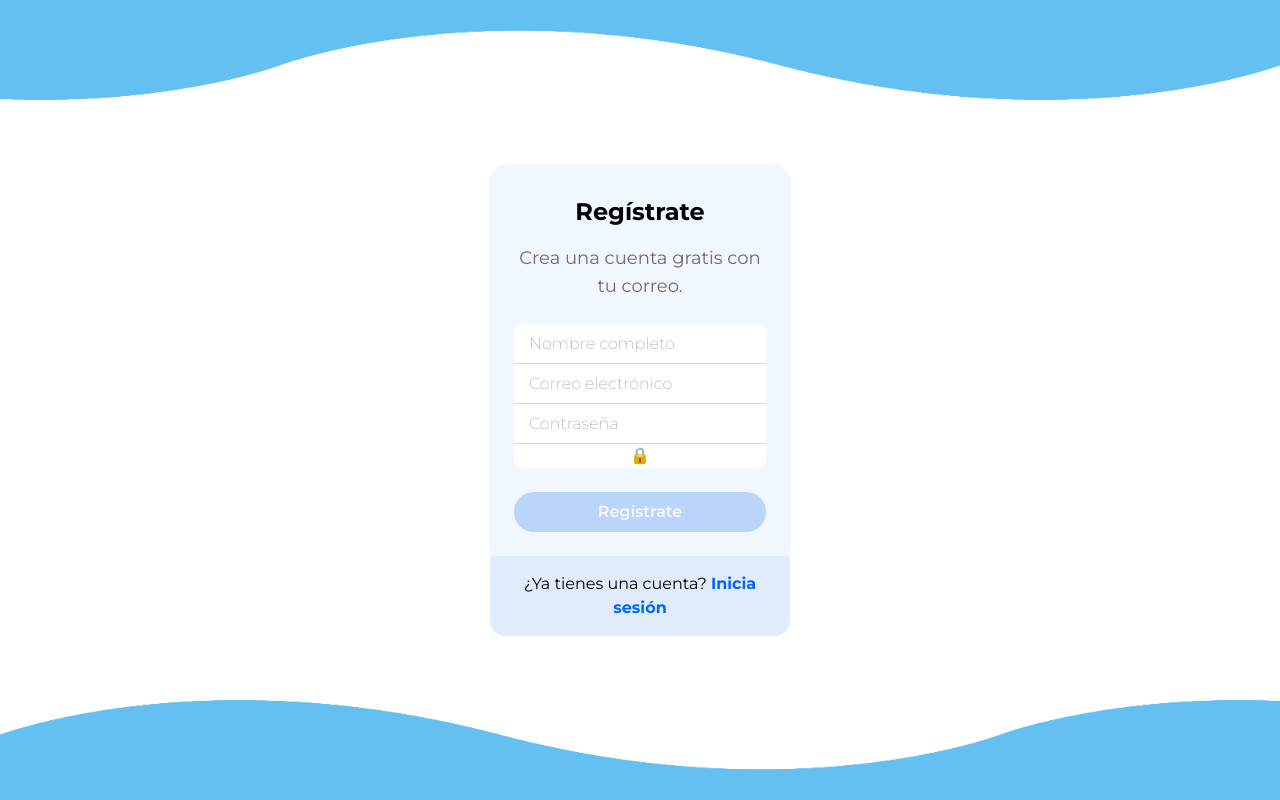
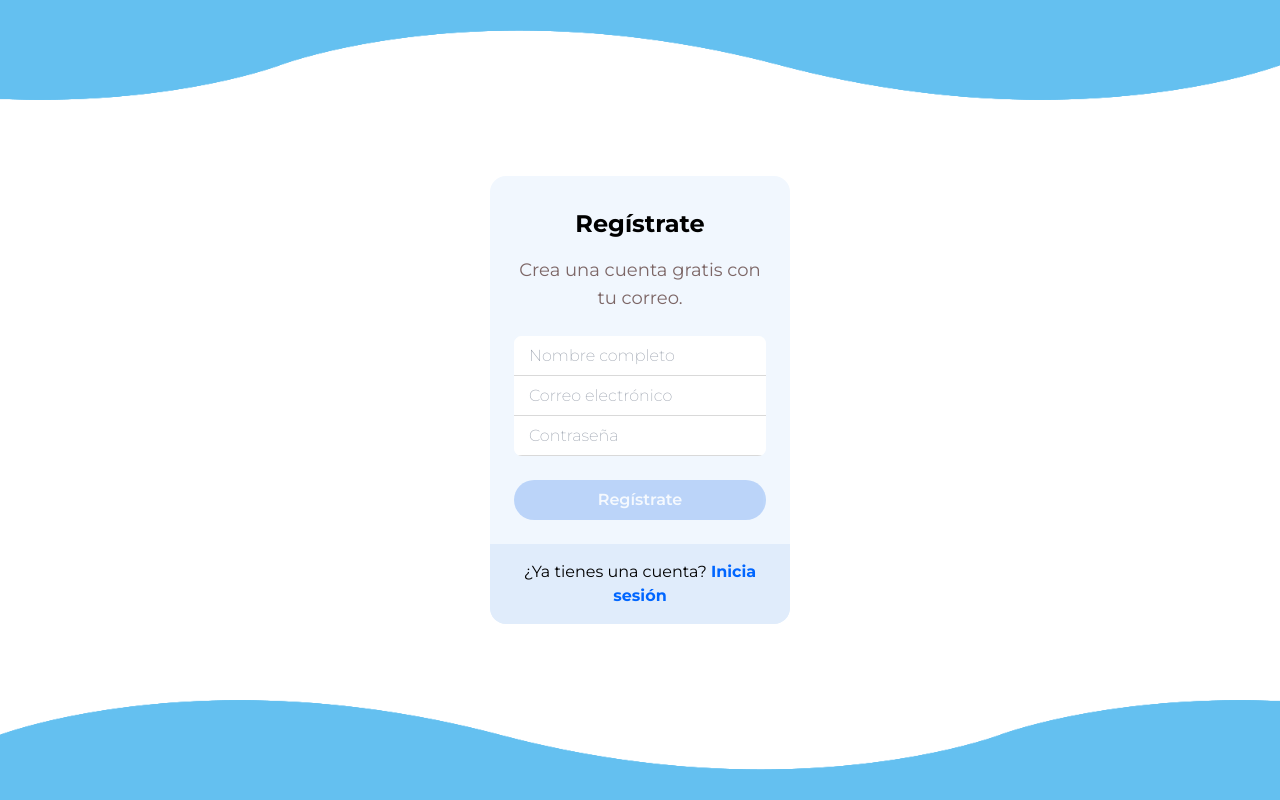
Before and after one commit to alanvviera/DentalSystem, a Next.js app: page /signup in a window 1280 px wide. Built offline with nearby package versions, Linux system fonts and the light colour scheme.

Commit message:
password field toggle removal in signup

```diff
--- a/app/signup/page.jsx
+++ b/app/signup/page.jsx
@@ -1,37 +1,53 @@
 "use client";
-import Link from 'next/link';
-import { useForm } from '@/hooks/useForm';
-import Background from '@/components/Background';
-import FormTextError from '@/components/form/FormTextError';
+import Link from "next/link";
+import { useForm } from "@/hooks/useForm";
+import Background from "@/components/Background";
+import FormTextError from "@/components/form/FormTextError";
 
 function SignUp() {
-    const { email, password, user, showPassword, onChange, cleanFields } = useForm({
+  const { email, password, user, showPassword, onChange, cleanFields } =
+    useForm({
       email: "",
       password: "",
       user: "",
-        showPassword: false
-    }
-    );
-
+      showPassword: false,
+    });
 
   function onSubmit(e) {
     e.preventDefault();
     // This is the code that is executed when the validations are correct and the form submit is executed
-        console.log(`This is the email: ${email}, this is the password: ${password}, this is the user: ${user}`);
+    console.log(
+      `This is the email: ${email}, this is the password: ${password}, this is the user: ${user}`
+    );
     cleanFields();
   }
 
   return (
     <main>
       <Background />
-            <section className="flex flex-col justify-center min-h-[100vh]"> {/* body */}
-                <article className="bg-secondary max-w-[300px] rounded-2xl overflow-hidden m-auto"> {/* form container */}
-                    <form className='flex flex-col items-center justify-center gap-4 text-center pt-8 px-6 pb-6 group' onSubmit={onSubmit} noValidate autoComplete="off">
-                        <header className="flex flex-col gap-4"> {/* head */}
+      <section className="flex flex-col justify-center min-h-[100vh]">
+        {" "}
+        {/* body */}
+        <article className="bg-secondary max-w-[300px] rounded-2xl overflow-hidden m-auto">
+          {" "}
+          {/* form container */}
+          <form
+            className="flex flex-col items-center justify-center gap-4 text-center pt-8 px-6 pb-6 group"
+            onSubmit={onSubmit}
+            noValidate
+            autoComplete="off"
+          >
+            <header className="flex flex-col gap-4">
+              {" "}
+              {/* head */}
               <span className="font-bold text-black text-2xl">Regístrate</span>
-                            <p className="text-[#7C6666] text-lg">Crea una cuenta gratis con tu correo.</p>
+              <p className="text-[#7C6666] text-lg">
+                Crea una cuenta gratis con tu correo.
+              </p>
             </header>
-                        <section className="overflow-hidden bg-[#fff] w-[100%] mx-4 my-2 border-none rounded-lg outline-0"> {/* inputs */}
+            <section className="overflow-hidden bg-[#fff] w-[100%] mx-4 my-2 border-none rounded-lg outline-0">
+              {" "}
+              {/* inputs */}
               <div>
                 <input
                   className="outline-0 py-2 px-[15px] w-[100%] h-[40px] font-extralight border-b border-solid border-[#8080804c] peer"
@@ -40,14 +56,11 @@ function SignUp() {
                   onChange={onChange}
                   value={user}
                   placeholder="Nombre completo"
-                                    pattern='(.{4,})'
+                  pattern="(.{4,})"
                   required // required field
                 />
 
-                                <FormTextError
-                                    text='El nombre debe de contener mínimo 4 caracteres.'
-                                />
-
+                <FormTextError text="El nombre debe de contener mínimo 4 caracteres." />
               </div>
               <div>
                 <input
@@ -60,47 +73,42 @@ function SignUp() {
                   pattern="[a-zA-Z0-9._%+\-]+@[a-zA-Z0-9.\-]+\.[a-zA-Z]{2,}"
                   required // required field
                 />
-                                <FormTextError
-                                    text='Por favor ingrese un correo válido.'
-                                />
+                <FormTextError text="Por favor ingrese un correo válido." />
               </div>
-                            <section className="relative"> {/* Password field container */}
+              <section className="relative">
+                {" "}
+                {/* Password field container */}
                 <div>
                   <input
                     className={`outline-0 py-2 px-[15px] w-[100%] h-[40px] font-extralight border-b border-solid border-[#8080804c] pr-10 relative peer`}
-                                        type={showPassword ? 'text' : 'password'}
+                    type={showPassword ? "text" : "password"}
                     placeholder="Contraseña"
-                                        pattern='^(?=.*[A-Za-z])(?=.*\d)(?=.*[@$!%*#?&])[A-Za-z\d@$!%*#?&]{8,30}$'
+                    pattern="^(?=.*[A-Za-z])(?=.*\d)(?=.*[@$!%*#?&])[A-Za-z\d@$!%*#?&]{8,30}$"
                     name="password"
                     value={password}
                     onChange={onChange}
                     required // Required field
                   />
-                                    <FormTextError
-                                        text='La contraseña debe contener mínimo ocho caracteres, una letra, un número y un carácter especial.'
-                                    />
-
+                  <FormTextError text="La contraseña debe contener mínimo ocho caracteres, una letra, un número y un carácter especial." />
                 </div>
-                                <button
-                                    type="button"
-                                    name="showPassword"
-                                    className="show-password-button"
-                                    onClick={() => onChange({
-                                        target: {
-                                            name: "showPassword",
-                                            value: !showPassword
-                                        }
-                                    })}
+              </section>
+            </section>
+            <button className="bg-primary text-white w-full h-10 pt-2 pb-2 border-0 overflow-hidden rounded-3xl text-base font-semibold cursor-pointer transition-all ease-in-out duration-1000 hover:bg-[#005ce6] group-invalid:pointer-events-none group-invalid:opacity-30">
+              Regístrate
+            </button>
+          </form>
+          <section className="bg-tertiary p-4 text-base text-center">
+            {" "}
+            {/* form-footer */}
+            <p>
+              ¿Ya tienes una cuenta?{" "}
+              <Link
+                href="login/"
+                className="font-bold text-[#0066ff] transition-all ease-in-out duration-3000"
               >
-                                    {showPassword ? '👁️' : '🔒'}
-                                </button>
-                            </section>
-
-                        </section>
-                        <button className='bg-primary text-white w-full h-10 pt-2 pb-2 border-0 overflow-hidden rounded-3xl text-base font-semibold cursor-pointer transition-all ease-in-out duration-1000 hover:bg-[#005ce6] group-invalid:pointer-events-none group-invalid:opacity-30'>Regístrate</button>
-                    </form>
-                    <section className="bg-tertiary p-4 text-base text-center"> {/* form-footer */}
-                        <p>¿Ya tienes una cuenta? <Link href="login/" className="font-bold text-[#0066ff] transition-all ease-in-out duration-3000">Inicia sesión</Link></p>
+                Inicia sesión
+              </Link>
+            </p>
           </section>
         </article>
       </section>
```
Lines whose indentation alone changed are shown as unchanged.
